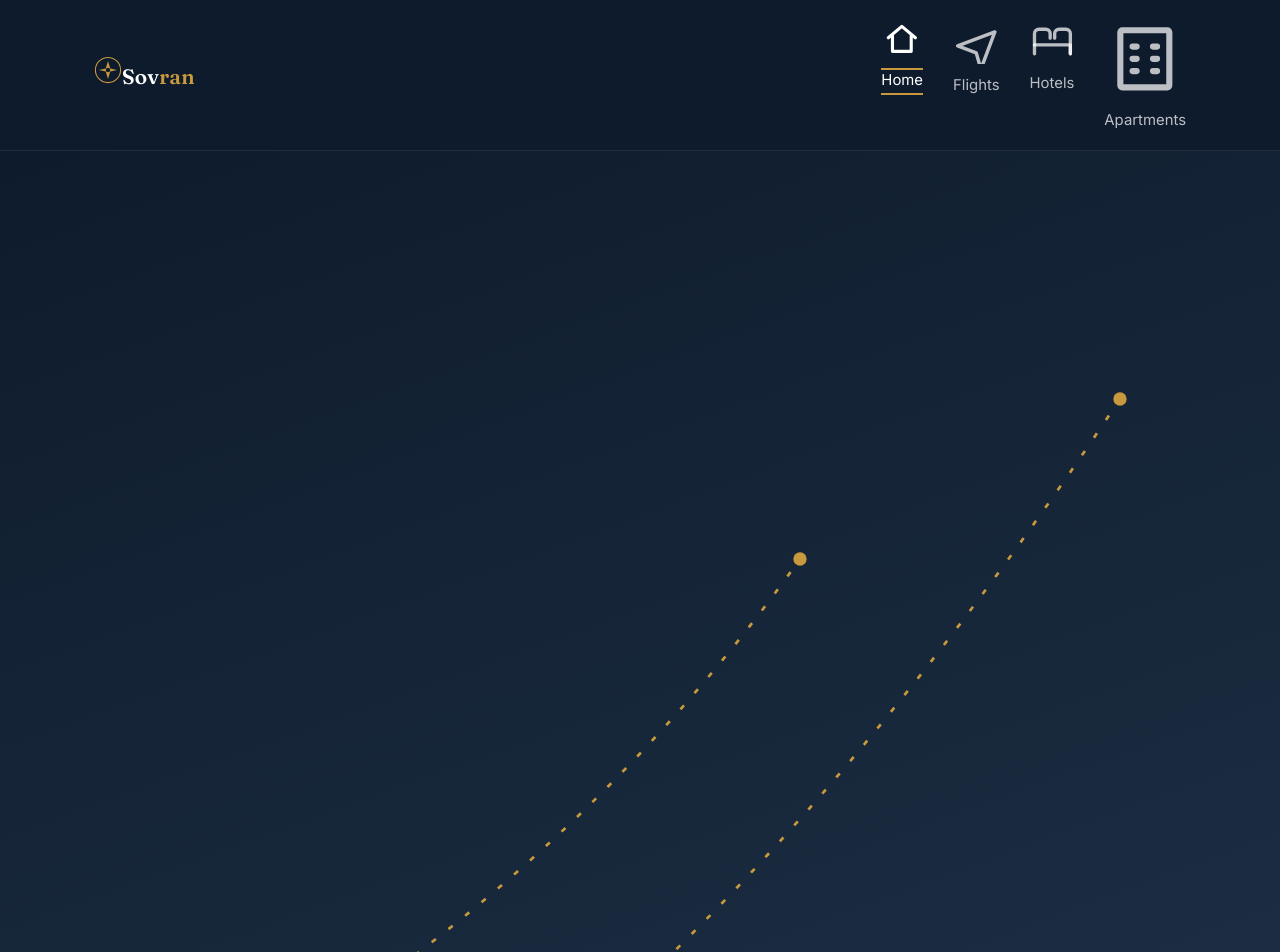
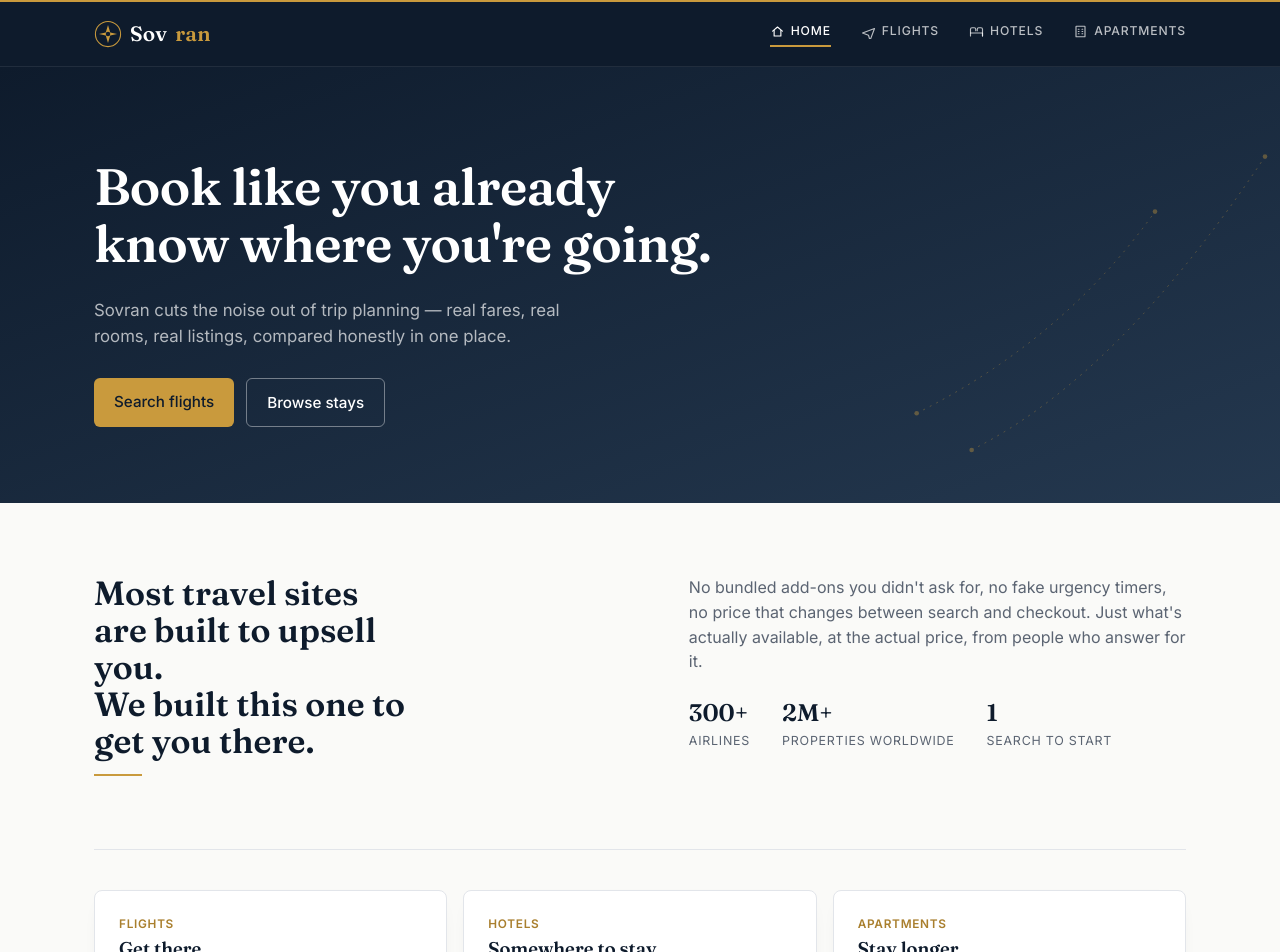
Before and after one commit to Diamondlegacy/Sovran, a React (Vite) app: page / in a window 1280 px wide. Shown: the top 952 px of the page. Built offline with nearby package versions, Linux system fonts and the light colour scheme.

Commit message:
Refactor CSS styles for navigation and hero sections

```diff
--- a/src/index.css
+++ b/src/index.css
@@ -37,6 +37,15 @@ h1, h2, h3 {
   color: var(--ink);
 }
 
+h2::after {
+  content: '';
+  display: block;
+  width: 48px;
+  height: 2px;
+  background: var(--gold);
+  margin-top: 14px;
+}
+
 p { margin: 0 0 1em; max-width: 62ch; color: var(--slate); }
 a { color: inherit; }
 button { font-family: var(--font-body); cursor: pointer; }
@@ -45,34 +54,47 @@ button { font-family: var(--font-body); cursor: pointer; }
 .container { max-width: var(--max-width); margin: 0 auto; padding: 0 24px; }
 
 /* ---------- Nav ---------- */
-.nav { background: var(--ink); border-bottom: 1px solid rgba(255,255,255,0.08); }
+.nav { background: var(--ink); border-top: 2px solid var(--gold); border-bottom: 1px solid rgba(255,255,255,0.08); }
 .nav-inner {
   display: flex; align-items: center; justify-content: space-between;
-  padding: 18px 24px; max-width: var(--max-width); margin: 0 auto;
+  padding: 16px 24px; max-width: var(--max-width); margin: 0 auto;
 }
 .nav-brand {
   font-family: var(--font-display); font-size: 1.3rem; font-weight: 600;
   text-decoration: none; color: #FFFFFF; letter-spacing: 0.01em;
+  display: flex; align-items: center; gap: 8px;
 }
 .nav-brand span { color: var(--gold); }
 .nav-links { display: flex; gap: 30px; list-style: none; margin: 0; padding: 0; }
 .nav-links a {
-  text-decoration: none; font-size: 0.93rem; color: rgba(255,255,255,0.72);
+  text-decoration: none; font-size: 0.76rem; color: rgba(255,255,255,0.72);
   border-bottom: 2px solid transparent; padding-bottom: 4px;
   transition: color 0.15s ease, border-color 0.15s ease;
+  display: flex; align-items: center; gap: 6px;
+  text-transform: uppercase; letter-spacing: 0.07em; font-weight: 500;
 }
 .nav-links a.active, .nav-links a:hover { color: #FFFFFF; border-bottom-color: var(--gold); }
+.nav-icon { width: 15px; height: 15px; flex-shrink: 0; }
 
 /* ---------- Hero ---------- */
 .hero-band {
   background: linear-gradient(160deg, var(--ink) 0%, var(--ink-soft) 100%);
   padding: 64px 0 96px;
   position: relative;
+  overflow: hidden;
 }
-.hero-band--simple { padding: 88px 0 72px; }
-.hero-band h1 { color: #FFFFFF; font-size: clamp(2.1rem, 4.6vw, 3.2rem); max-width: 18ch; }
-.hero-band p { color: rgba(255,255,255,0.68); font-size: 1.05rem; max-width: 48ch; }
-.hero-actions { display: flex; gap: 12px; margin-top: 28px; flex-wrap: wrap; }
+.hero-band--simple { padding: 92px 0 76px; }
+.hero-motif {
+  position: absolute; top: 0; right: -40px; width: 440px; height: 100%;
+  opacity: 0.4; pointer-events: none;
+}
+.hero-band h1 { color: #FFFFFF; font-size: clamp(2.1rem, 4.6vw, 3.2rem); max-width: 18ch; letter-spacing: -0.01em; position: relative; }
+.hero-band p { color: rgba(255,255,255,0.68); font-size: 1.05rem; max-width: 48ch; position: relative; }
+.hero-actions { display: flex; gap: 12px; margin-top: 28px; flex-wrap: wrap; position: relative; }
+
+@media (max-width: 900px) {
+  .hero-motif { display: none; }
+}
 
 /* ---------- Search (Flights / Hotels pages) ---------- */
 .search-tabs { display: flex; gap: 4px; margin-top: 32px; margin-bottom: -1px; position: relative; z-index: 2; }
@@ -91,7 +113,7 @@ button { font-family: var(--font-body); cursor: pointer; }
   grid-template-columns: repeat(auto-fit, minmax(150px, 1fr));
   gap: 14px;
   align-items: end;
-  box-shadow: 0 16px 36px -18px rgba(14, 27, 44, 0.22);
+  box-shadow: 0 8px 24px -14px rgba(14, 27, 44, 0.2);
   border: 1px solid var(--line);
   position: relative;
   margin-top: 24px;
@@ -104,7 +126,6 @@ button { font-family: var(--font-body); cursor: pointer; }
   font-size: 0.95rem; font-family: var(--font-body); background: var(--panel); color: var(--ink);
 }
 
-/* Airport autocomplete dropdown */
 .airport-suggestions {
   position: absolute; top: calc(100% + 4px); left: 0; right: 0;
   background: var(--panel); border: 1px solid var(--line); border-radius: 8px;
@@ -144,7 +165,7 @@ button { font-family: var(--font-body); cursor: pointer; }
 .stats-row { display: flex; gap: 32px; margin-top: 20px; flex-wrap: wrap; }
 .stats-row div { display: flex; flex-direction: column; }
 .stats-row strong { font-family: var(--font-display); font-size: 1.5rem; color: var(--ink); }
-.stats-row span { font-size: 0.82rem; color: var(--slate); }
+.stats-row span { font-size: 0.78rem; color: var(--slate); text-transform: uppercase; letter-spacing: 0.06em; }
 
 @media (max-width: 720px) {
   .editorial { grid-template-columns: 1fr; }
@@ -160,12 +181,12 @@ button { font-family: var(--font-body); cursor: pointer; }
 .vertical-card {
   background: var(--panel); border-radius: var(--radius); padding: 24px;
   text-decoration: none; color: var(--ink);
-  box-shadow: 0 16px 32px -18px rgba(14, 27, 44, 0.2);
+  box-shadow: 0 6px 20px -14px rgba(14, 27, 44, 0.18);
   border: 1px solid var(--line);
-  transition: transform 0.15s ease, box-shadow 0.15s ease;
+  transition: transform 0.15s ease, border-color 0.15s ease;
 }
-.vertical-card:hover { transform: translateY(-3px); box-shadow: 0 20px 40px -16px rgba(14, 27, 44, 0.3); }
-.vertical-card .eyebrow { font-size: 0.78rem; color: var(--gold-deep); font-weight: 600; margin-bottom: 6px; }
+.vertical-card:hover { transform: translateY(-3px); border-color: var(--gold); }
+.vertical-card .eyebrow { font-size: 0.74rem; color: var(--gold-deep); font-weight: 600; margin-bottom: 6px; text-transform: uppercase; letter-spacing: 0.06em; }
 .vertical-card h3 { margin-bottom: 6px; font-size: 1.15rem; }
 .vertical-card p { font-size: 0.92rem; margin-bottom: 0; }
 
```
